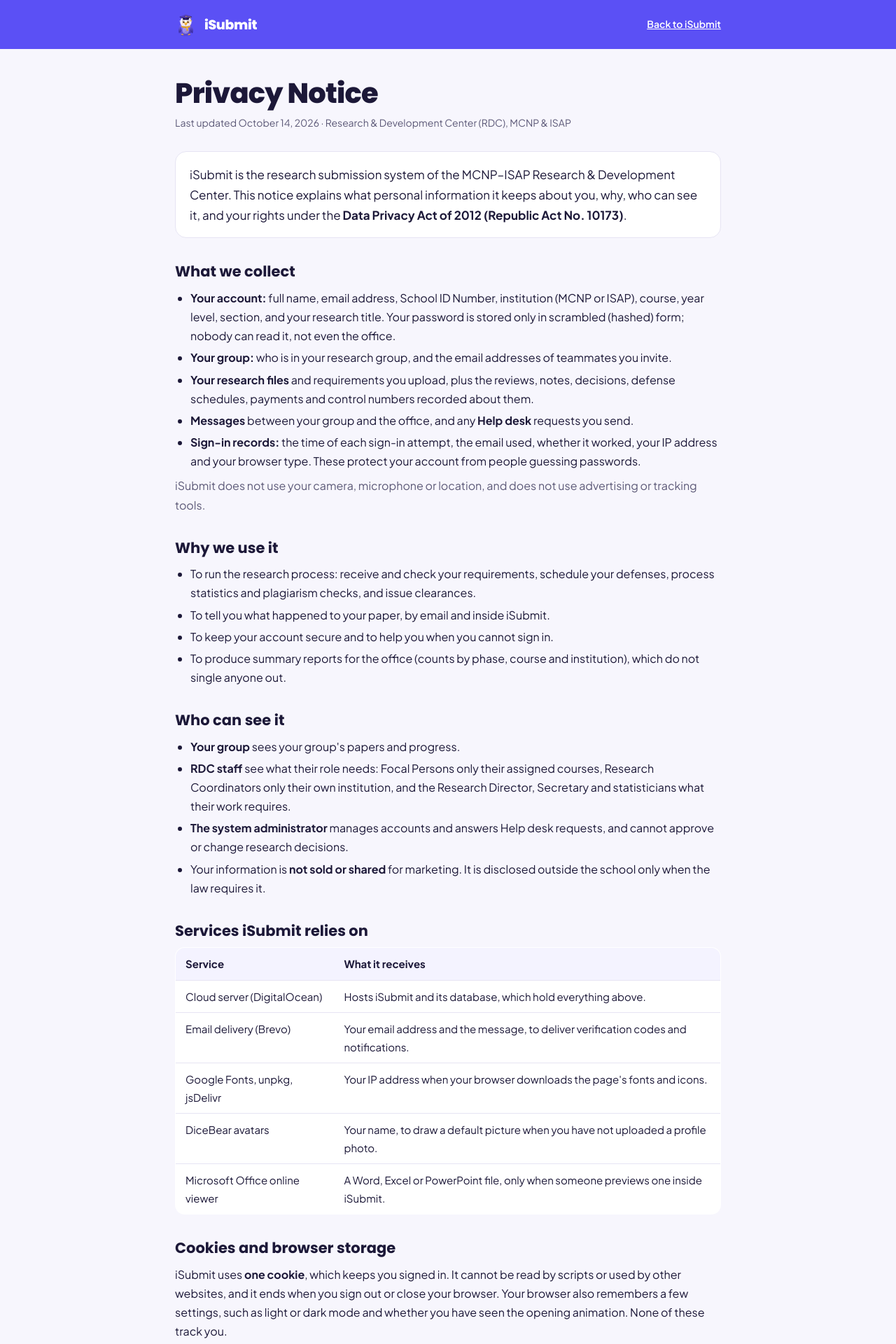
After one commit to nauseousivan/iSubmit, a PHP site: page /privacy.php in a window 1280 px wide. The commit adds this page. Shown: the top 1920 px of the page at 70% size. Run offline with PHP 8.4, Linux system fonts and the light colour scheme.

Commit message:
Privacy Notice, consent at sign-up, safer login cookie
privacy.php: what iSubmit keeps, why, who sees it, the services it relies on, cookies, rights
under the Data Privacy Act (RA 10173) and the office contact. Linked from the front page footer.
Register and QR join now require an 'I agree to the Privacy Notice' box, and the handlers refuse
an account without it. The session cookie is HttpOnly + SameSite=Lax (+ Secure on HTTPS) wherever
db.php starts the session; the live server sets the same in its PHP config for every page.

Co-Authored-By: Claude Opus 5.5 (1M context) <noreply@anthropic.com>

```diff
--- a/auth/join.php
+++ b/auth/join.php
@@ -53,6 +53,8 @@ if ($leader && !$closed && $_SERVER['REQUEST_METHOD'] === 'POST') {
         $msg = 'Your password needs 8 characters or more.';
     } elseif ($pw !== $pw2) {
         $msg = 'The two passwords do not match.';
+    } elseif (empty($_POST['privacy_consent'])) {                    // Data Privacy Act consent, as on register.php
+        $msg = 'Please read and agree to the Privacy Notice to join.';
     } else {
         $dup = $pdo->prepare("SELECT 1 FROM users WHERE student_number = ?");
         $dup->execute([$old['student_number']]);
@@ -185,6 +187,10 @@ if ($leader && !$closed && $_SERVER['REQUEST_METHOD'] === 'POST') {
                         <input class="ac-in" id="jnPw2" type="password" name="confirm_password" required minlength="8" autocomplete="new-password">
                     </div>
                 </div>
+                <label style="display:flex;gap:10px;align-items:flex-start;margin:4px 0 14px;font-size:13px;line-height:1.5;color:#5d5a78;cursor:pointer">
+                    <input type="checkbox" name="privacy_consent" value="1" required style="width:18px;height:18px;margin-top:2px;flex:none;accent-color:#5b50f5">
+                    <span>I have read the <a href="../privacy.php" target="_blank" rel="noopener" style="color:#3f35c9;font-weight:700">Privacy Notice</a> and agree that the Research &amp; Development Center processes my personal information and research files for the research process, under the Data Privacy Act of 2012 (RA 10173).</span>
+                </label>
                 <button type="submit" class="ac-btn">Join the group</button>
             </form>
             <div class="ac-foot"><a href="login.php">Already have an account? Sign in</a></div>
--- a/config/db.php
+++ b/config/db.php
@@ -32,6 +32,12 @@ try {
 }
 
 if (session_status() == PHP_SESSION_NONE) {
+    // Login cookie safety (2026-10-14): scripts cannot read it (HttpOnly), other sites cannot ride it
+    // (SameSite=Lax), and once the site is on HTTPS it is never sent over plain http (Secure). Many pages call
+    // session_start() themselves before this file, so the live server ALSO sets these in its PHP config
+    // (/etc/php/<ver>/<sapi>/conf.d/99-isubmit-session.ini) — that file is what covers every page.
+    $rd_https = (!empty($_SERVER['HTTPS']) && $_SERVER['HTTPS'] !== 'off') || (($_SERVER['HTTP_X_FORWARDED_PROTO'] ?? '') === 'https');
+    session_set_cookie_params(['lifetime' => 0, 'path' => '/', 'secure' => $rd_https, 'httponly' => true, 'samesite' => 'Lax']);
     session_start();
 }
 
--- a/index.php
+++ b/index.php
@@ -497,6 +497,7 @@ $ic_dl = '<svg class="i" viewBox="0 0 24 24" fill="none" stroke="currentColor" s
                 <li><a href="#forms">Blank forms</a></li>
                 <li><a href="#contact">Meet the RDC team</a></li>
                 <li><a href="auth/help.php">Help desk</a></li>
+                <li><a href="privacy.php">Privacy Notice</a></li>
             </ul>
         </div>
         <div>
@@ -521,7 +522,7 @@ $ic_dl = '<svg class="i" viewBox="0 0 24 24" fill="none" stroke="currentColor" s
     <div class="foot-bar">
         <div class="wrap">
             <span>© <?= date('Y') ?> iSubmit · Research &amp; Development Center (RDC), MCNP &amp; ISAP</span>
-            <span>Research Digitalization</span>
+            <span><a href="privacy.php" style="color:inherit">Privacy Notice</a> · Research Digitalization</span>
         </div>
     </div>
 </footer>
--- /dev/null
+++ b/privacy.php
@@ -0,0 +1,120 @@
+<?php
+// privacy.php — the Privacy Notice (2026-10-14), linked from the front page footer and from the consent
+// checkbox on auth/register.php and auth/join.php. Public, no login. Written for students in plain words,
+// under the Data Privacy Act of 2012 (RA 10173). Keep it TRUE to the code: if the system starts collecting
+// something new or sends data to a new service, add it here in the same change.
+$e = fn($s) => htmlspecialchars((string)$s, ENT_QUOTES, 'UTF-8');
+$updated = 'October 14, 2026';
+?>
+<!DOCTYPE html>
+<html lang="en">
+<head>
+    <meta charset="UTF-8">
+    <link rel="icon" type="image/svg+xml" href="assets/images/favicon.svg?v=2">
+    <link rel="icon" type="image/png" sizes="32x32" href="assets/images/favicon-32.png?v=2">
+    <link rel="apple-touch-icon" href="assets/images/apple-touch-icon.png?v=2">
+    <meta name="viewport" content="width=device-width, initial-scale=1.0">
+    <meta name="color-scheme" content="light only">
+    <title>Privacy Notice · iSubmit</title>
+    <link href="https://fonts.googleapis.com/css2?family=Poppins:wght@700;800&family=Plus+Jakarta+Sans:wght@400;500;600;700&display=swap" rel="stylesheet">
+    <style>
+        :root { --brand: #5b50f5; --brand-ink: #3f35c9; --brand-deep: #2d2594; --brand-soft: #f4f3ff; --brand-line: #dcd9fb;
+                --ink: #1c1838; --muted: #5d5a78; --line: #e6e4f3; --canvas: #f7f6fd; }
+        * { box-sizing: border-box; }
+        body { margin: 0; background: var(--canvas); color: var(--ink); font: 400 16px/1.7 'Plus Jakarta Sans', system-ui, -apple-system, 'Segoe UI', sans-serif; }
+        a { color: var(--brand-ink); font-weight: 600; }
+        .bar { background: var(--brand); color: #fff; }
+        .bar .in { max-width: 820px; margin: 0 auto; padding: 16px 20px; display: flex; justify-content: space-between; align-items: center; gap: 12px; }
+        .lockup { display: flex; align-items: center; gap: 10px; color: #fff; text-decoration: none; }
+        .lockup img { width: 32px; height: 38px; object-fit: contain; }
+        .lockup b { font: 800 19px 'Poppins', sans-serif; letter-spacing: -.02em; }
+        .bar a.back { color: #fff; font-size: 14px; }
+        main { max-width: 820px; margin: 0 auto; padding: 40px 20px 64px; }
+        h1 { font: 800 clamp(30px, 5vw, 40px)/1.15 'Poppins', sans-serif; letter-spacing: -.02em; margin: 0 0 8px; }
+        .meta { color: var(--muted); font-size: 14px; margin: 0 0 28px; }
+        .lead { font-size: 17px; background: #fff; border: 1px solid var(--line); border-radius: 16px; padding: 18px 20px; margin-bottom: 30px; }
+        h2 { font: 700 21px/1.3 'Poppins', sans-serif; margin: 34px 0 10px; }
+        ul { padding-left: 22px; margin: 8px 0; }
+        li { margin: 4px 0; }
+        p { margin: 8px 0; }
+        .muted { color: var(--muted); }
+        table { width: 100%; border-collapse: collapse; background: #fff; border: 1px solid var(--line); border-radius: 14px; overflow: hidden; font-size: 15px; }
+        th, td { text-align: left; padding: 10px 14px; border-top: 1px solid var(--line); vertical-align: top; }
+        th { background: var(--brand-soft); font-weight: 700; border-top: 0; }
+        .contact { background: var(--brand-soft); border: 1px solid var(--brand-line); border-radius: 16px; padding: 18px 20px; }
+        footer { text-align: center; color: var(--muted); font-size: 13px; padding: 0 20px 32px; }
+        @media print { .bar a.back { display: none; } body { background: #fff; } }
+    </style>
+</head>
+<body>
+<div class="bar"><div class="in">
+    <a class="lockup" href="./"><img src="assets/images/mascot.png" alt=""><b>iSubmit</b></a>
+    <a class="back" href="./">Back to iSubmit</a>
+</div></div>
+<main>
+    <h1>Privacy Notice</h1>
+    <p class="meta">Last updated <?= $e($updated) ?> · Research &amp; Development Center (RDC), MCNP &amp; ISAP</p>
+
+    <div class="lead">iSubmit is the research submission system of the MCNP–ISAP Research &amp; Development Center. This notice explains
+        what personal information it keeps about you, why, who can see it, and your rights under the
+        <b>Data Privacy Act of 2012 (Republic Act No. 10173)</b>.</div>
+
+    <h2>What we collect</h2>
+    <ul>
+        <li><b>Your account:</b> full name, email address, School ID Number, institution (MCNP or ISAP), course, year level, section, and your research title. Your password is stored only in scrambled (hashed) form; nobody can read it, not even the office.</li>
+        <li><b>Your group:</b> who is in your research group, and the email addresses of teammates you invite.</li>
+        <li><b>Your research files</b> and requirements you upload, plus the reviews, notes, decisions, defense schedules, payments and control numbers recorded about them.</li>
+        <li><b>Messages</b> between your group and the office, and any <b>Help desk</b> requests you send.</li>
+        <li><b>Sign-in records:</b> the time of each sign-in attempt, the email used, whether it worked, your IP address and your browser type. These protect your account from people guessing passwords.</li>
+    </ul>
+    <p class="muted">iSubmit does not use your camera, microphone or location, and does not use advertising or tracking tools.</p>
+
+    <h2>Why we use it</h2>
+    <ul>
+        <li>To run the research process: receive and check your requirements, schedule your defenses, process statistics and plagiarism checks, and issue clearances.</li>
+        <li>To tell you what happened to your paper, by email and inside iSubmit.</li>
+        <li>To keep your account secure and to help you when you cannot sign in.</li>
+        <li>To produce summary reports for the office (counts by phase, course and institution), which do not single anyone out.</li>
+    </ul>
+
+    <h2>Who can see it</h2>
+    <ul>
+        <li><b>Your group</b> sees your group's papers and progress.</li>
+        <li><b>RDC staff</b> see what their role needs: Focal Persons only their assigned courses, Research Coordinators only their own institution, and the Research Director, Secretary and statisticians what their work requires.</li>
+        <li><b>The system administrator</b> manages accounts and answers Help desk requests, and cannot approve or change research decisions.</li>
+        <li>Your information is <b>not sold or shared</b> for marketing. It is disclosed outside the school only when the law requires it.</li>
+    </ul>
+
+    <h2>Services iSubmit relies on</h2>
+    <table>
+        <tr><th>Service</th><th>What it receives</th></tr>
+        <tr><td>Cloud server (DigitalOcean)</td><td>Hosts iSubmit and its database, which hold everything above.</td></tr>
+        <tr><td>Email delivery (Brevo)</td><td>Your email address and the message, to deliver verification codes and notifications.</td></tr>
+        <tr><td>Google Fonts, unpkg, jsDelivr</td><td>Your IP address when your browser downloads the page's fonts and icons.</td></tr>
+        <tr><td>DiceBear avatars</td><td>Your name, to draw a default picture when you have not uploaded a profile photo.</td></tr>
+        <tr><td>Microsoft Office online viewer</td><td>A Word, Excel or PowerPoint file, only when someone previews one inside iSubmit.</td></tr>
+    </table>
+
+    <h2>Cookies and browser storage</h2>
+    <p>iSubmit uses <b>one cookie</b>, which keeps you signed in. It cannot be read by scripts or used by other websites, and it ends when you sign out or close your browser.
+        Your browser also remembers a few settings, such as light or dark mode and whether you have seen the opening animation. None of these track you.</p>
+
+    <h2>How long we keep it, and how we protect it</h2>
+    <p>Your account and research records are kept for as long as the RDC needs them for the research process and its records, including after you finish, and are then removed or archived under the school's records policy.
+        Access is limited by role, passwords are hashed, every review decision is logged with who made it, and the connection to iSubmit is encrypted (HTTPS).</p>
+
+    <h2>Your rights</h2>
+    <p>Under the Data Privacy Act you have the right to be informed, to access your information, to have wrong information corrected, to object, to have information erased or blocked where the law allows, to data portability, and to file a complaint with the National Privacy Commission (privacy.gov.ph).
+        Much of your own information can be corrected yourself in your profile; for anything else, contact us below.</p>
+
+    <h2>Contact us</h2>
+    <div class="contact">
+        <b>Research &amp; Development Center</b><br>
+        Alimannao Hills, Peñablanca, Cagayan<br>
+        <a href="mailto:researchoffice@mcnp.edu.ph">researchoffice@mcnp.edu.ph</a> · Mon–Fri 8:00 AM – 5:00 PM, Sat 8:00 AM – 12:00 PM<br>
+        <span class="muted">Questions about this notice can also be sent through the <a href="auth/help.php">Help desk</a>, or to the school's Data Protection Officer through the research office.</span>
+    </div>
+</main>
+<footer>© <?= date('Y') ?> iSubmit · Research &amp; Development Center (RDC), MCNP &amp; ISAP</footer>
+</body>
+</html>
```
Also changed, not shown: auth/register.php (+14 -0 lines).
